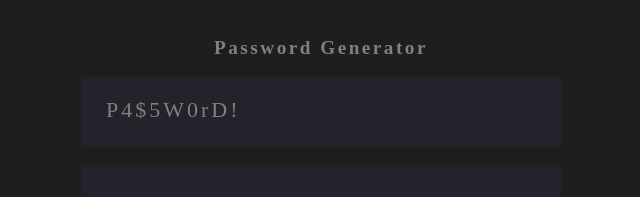
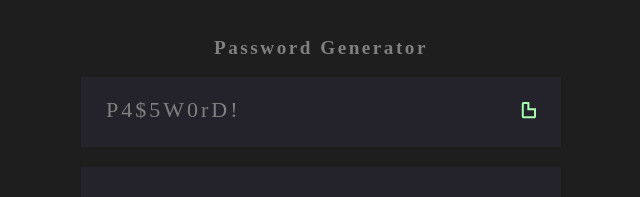
Before and after one commit to prakashanki526/PasswordGenerator, a React (Create React App) app in the folder password-generator/: page / in a window 1280 px wide. Shown: the top 197 px of the page, without its empty margins (319-959 px from the left). Built offline with nearby package versions, Linux system fonts and the light colour scheme.

Commit message:
added copy component

```diff
--- a/password-generator/package.json
+++ b/password-generator/package.json
@@ -10,6 +10,7 @@
     "react-copy-to-clipboard": "^5.1.0",
     "react-dom": "^18.2.0",
     "react-scripts": "5.0.1",
+    "react-toastify": "^9.1.1",
     "toolcool-range-slider": "^4.0.19",
     "web-vitals": "^2.1.4"
   },
--- a/password-generator/src/components/Generate.js
+++ b/password-generator/src/components/Generate.js
@@ -23,26 +23,26 @@ export default async function generatePassword(length,lower,upper,number,symbol)
         }
 
         if(upper){
-            for ( var i = 0; i < 1; i++ ) {
+            for ( i = 0; i < 1; i++ ) {
                 result += uc.charAt(Math.floor(Math.random() * 26));
             }
         }
 
         if(number){
-            for ( var i = 0; i < 1; i++ ) {
+            for ( i = 0; i < 1; i++ ) {
                 result += num.charAt(Math.floor(Math.random() * 10));
             }
         }
 
         if(symbol){
-            for ( var i = 0; i < 1; i++ ) {
+            for ( i = 0; i < 1; i++ ) {
                 result += sym.charAt(Math.floor(Math.random() * 8));
             }
         }
 
         let currLen = result.length;
 
-        for ( var i = 0; i < length-currLen; i++ ) {
+        for ( i = 0; i < length-currLen; i++ ) {
             result += ran.charAt(Math.floor(Math.random() * ran.length));
         }
 
--- a/password-generator/src/components/Home/Home.js
+++ b/password-generator/src/components/Home/Home.js
@@ -2,6 +2,8 @@ import React,{useState} from 'react';
 import styles from './Home.module.css';
 import 'toolcool-range-slider';
 import Generate from '../Generate';
+import { ToastContainer, toast } from 'react-toastify';
+import 'react-toastify/dist/ReactToastify.css';
 
 const Home = () => {
     const [password,setPassword] = useState("P4$5W0rD!");
@@ -22,17 +24,7 @@ const Home = () => {
 
     function handleInputState(event){
         const currName = event.target.name;
-        let currVal;
-
-        if(currName === "upper"){
-            currVal = inputs.upper;
-        } else if(currName === "lower"){
-            currVal = inputs.lower;
-        } else if(currName === "number"){
-            currVal = inputs.number;
-        } else if(currName === "symbol"){
-            currVal = inputs.symbol;
-        }
+        const currVal = inputs[currName];
 
         if(currVal){
             setCount(count-1);
@@ -55,8 +47,27 @@ const Home = () => {
         }
     }
 
+    function doCopy(){
+        if(!password || password === "P4$5W0rD!"){
+            toast("Generate password first!!");
+            return;
+        }
+        navigator.clipboard.writeText(password);
+        toast("Copied");
+    }
+
     return (
         <div className={styles.body}>
+            <ToastContainer position="top-center"
+                    autoClose={1000}
+                    hideProgressBar={true}
+                    newestOnTop={true}
+                    closeOnClick
+                    rtl={false}
+                    pauseOnFocusLoss
+                    draggable
+                    pauseOnHover
+                    theme="dark" />
             <div className={styles.title}>
                 Password Generator
             </div>
@@ -64,7 +75,11 @@ const Home = () => {
                 <div className={styles.password}>
                     {password}
                 </div>
-
+                <div className={styles.copy} onClick={doCopy}>
+                    <svg width="18" height="20" viewBox="0 0 18 20" fill="none" xmlns="http://www.w3.org/2000/svg">
+                    <path d="M10.3684 6.36364V7.36364H11.3684H16.1053H17V14.5455C17 14.7645 16.9319 14.9348 16.7515 15.1085C16.5692 15.2829 16.372 15.3636 16.1053 15.3636H5.68421C5.41718 15.3636 5.22052 15.2827 5.03891 15.1085C4.85756 14.9344 4.78947 14.7642 4.78947 14.5455V1.81818C4.78947 1.59943 4.85756 1.42919 5.03891 1.25517C5.22052 1.08089 5.41718 1 5.68421 1H10.3684V1.81818V6.36364Z" fill="#24232B" stroke="#A6FEB0" stroke-width="2"/>
+                    </svg>
+                </div>
             </div>
             <div className={styles.container}>
                 <div className={styles.charlength}>
--- a/password-generator/src/components/Home/Home.module.css
+++ b/password-generator/src/components/Home/Home.module.css
@@ -23,6 +23,8 @@
     width: 480px;
     margin: auto;
     background-color: #24232B;
+    display: flex;
+    justify-content: space-between;
 }
 
 .password{
@@ -31,6 +33,16 @@
     font-size: 22px;
     font-weight: 500;
     letter-spacing: 3px;
+}
+
+.copy{
+    margin-top: 25px;
+    margin-right: 25px;
+    height: fit-content;
+}
+
+.copy:hover{
+    cursor: pointer;
 }
 
 .container{
```
Also changed, not shown: password-generator/public/views/copy-icon.svg (deleted), 1 other file (tests, documents, lock files or other folders).
